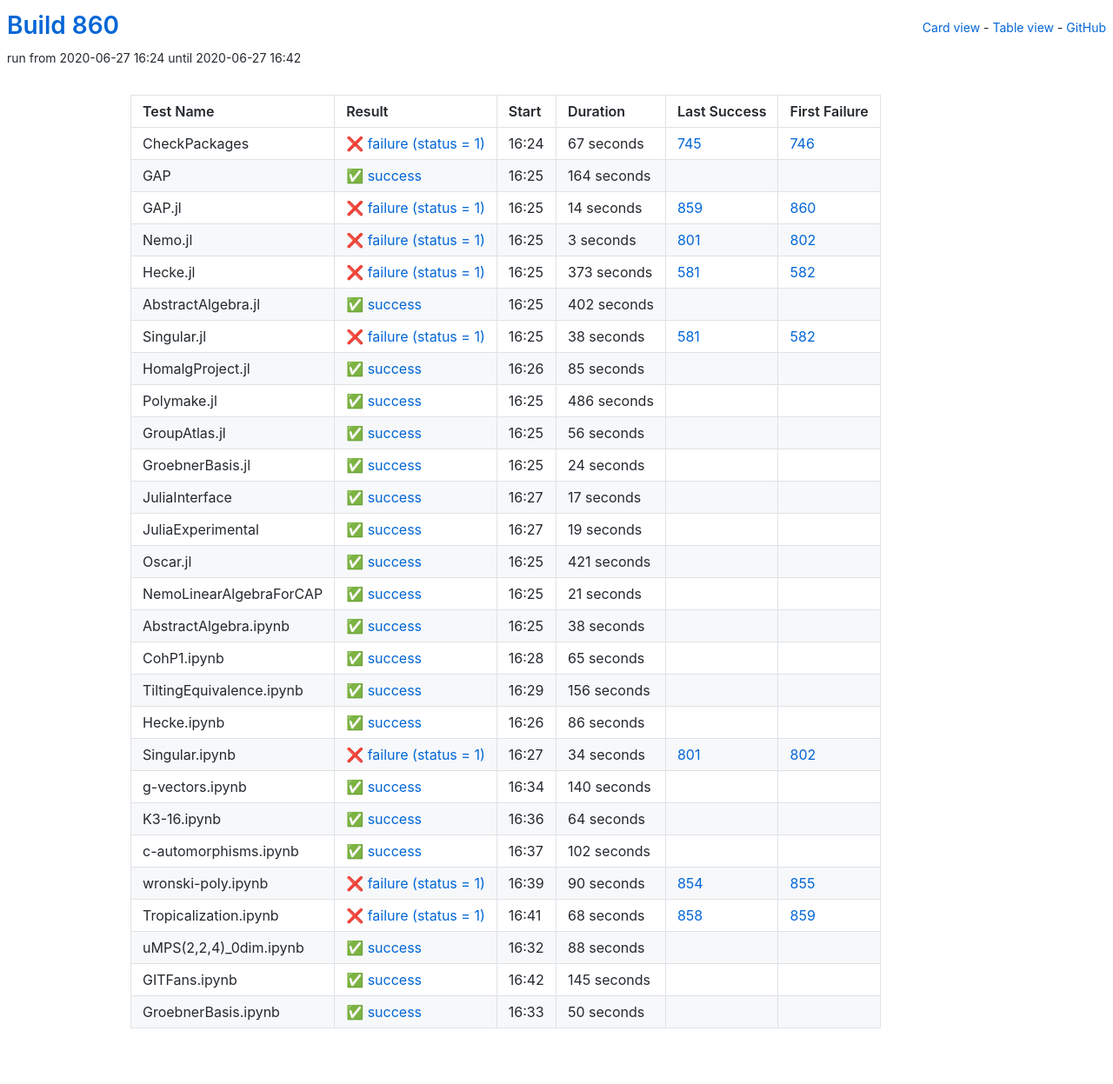
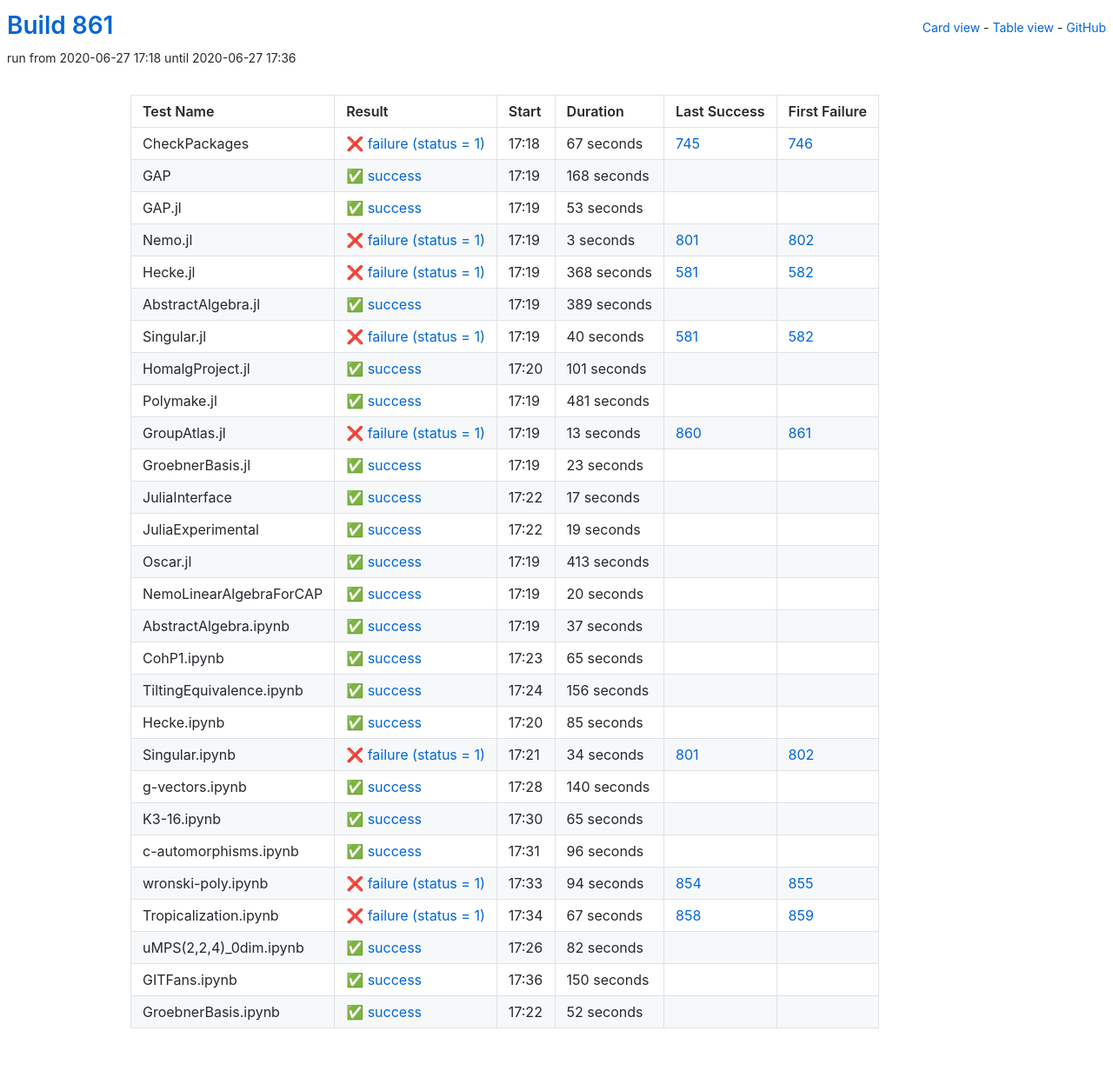
Before and after one commit to oscar-system/oscar-ci-status-1.4, a Jekyll site: the page built from table.html, in a window 1280 px wide. Shown: the whole page at 87% size. Built offline with Jekyll 4.4.1, drawn with Linux system fonts in a browser that asks for light colours.

Commit message:
Build #861

```diff
--- a/_data/ci.yml
+++ b/_data/ci.yml
@@ -1,6 +1,6 @@
 ---
-build: 860
-build_url: https://oscarci.mathematik.uni-kl.de/job/oscar-julia-1.4/860/
+build: 861
+build_url: https://oscarci.mathematik.uni-kl.de/job/oscar-julia-1.4/861/
 job: oscar-julia-1.4
 organization: oscar-system
 repo: oscar-ci-status-1.4
@@ -8,8 +8,8 @@ repourl: https://github.com/oscar-system/oscar-ci-status-1.4
 tests:
 - name: CheckPackages
   id: checkpackages
-  log: https://oscarci.mathematik.uni-kl.de/job/oscar-julia-1.4/860/artifact/logs/build-860/CheckPackages.log
-  start: 2020-06-27 16:24
+  log: https://oscarci.mathematik.uni-kl.de/job/oscar-julia-1.4/861/artifact/logs/build-861/CheckPackages.log
+  start: 2020-06-27 17:18
   success: false
   exitcode: 1
   status: failure
@@ -20,32 +20,32 @@ tests:
   first_failure_url: https://oscarci.mathematik.uni-kl.de/job/oscar-julia-1.4/746/
 - name: GAP
   id: gap
-  log: https://oscarci.mathematik.uni-kl.de/job/oscar-julia-1.4/860/artifact/logs/build-860/GAP.log
-  start: 2020-06-27 16:25
+  log: https://oscarci.mathematik.uni-kl.de/job/oscar-julia-1.4/861/artifact/logs/build-861/GAP.log
+  start: 2020-06-27 17:19
   success: true
   exitcode: 0
   status: success
-  duration: 164
+  duration: 168
   last_success: false
   last_success_url:
   first_failure: false
   first_failure_url:
 - name: GAP.jl
   id: gap-jl
-  log: https://oscarci.mathematik.uni-kl.de/job/oscar-julia-1.4/860/artifact/logs/build-860/GAP.jl.log
-  start: 2020-06-27 16:25
-  success: false
-  exitcode: 1
-  status: failure
-  duration: 14
-  last_success: 859
-  last_success_url: https://oscarci.mathematik.uni-kl.de/job/oscar-julia-1.4/859/
-  first_failure: 860
-  first_failure_url: https://oscarci.mathematik.uni-kl.de/job/oscar-julia-1.4/860/
+  log: https://oscarci.mathematik.uni-kl.de/job/oscar-julia-1.4/861/artifact/logs/build-861/GAP.jl.log
+  start: 2020-06-27 17:19
+  success: true
+  exitcode: 0
+  status: success
+  duration: 53
+  last_success: false
+  last_success_url:
+  first_failure: false
+  first_failure_url:
 - name: Nemo.jl
   id: nemo-jl
-  log: https://oscarci.mathematik.uni-kl.de/job/oscar-julia-1.4/860/artifact/logs/build-860/Nemo.jl.log
-  start: 2020-06-27 16:25
+  log: https://oscarci.mathematik.uni-kl.de/job/oscar-julia-1.4/861/artifact/logs/build-861/Nemo.jl.log
+  start: 2020-06-27 17:19
   success: false
   exitcode: 1
   status: failure
@@ -56,92 +56,92 @@ tests:
   first_failure_url: https://oscarci.mathematik.uni-kl.de/job/oscar-julia-1.4/802/
 - name: Hecke.jl
   id: hecke-jl
-  log: https://oscarci.mathematik.uni-kl.de/job/oscar-julia-1.4/860/artifact/logs/build-860/Hecke.jl.log
-  start: 2020-06-27 16:25
+  log: https://oscarci.mathematik.uni-kl.de/job/oscar-julia-1.4/861/artifact/logs/build-861/Hecke.jl.log
+  start: 2020-06-27 17:19
   success: false
   exitcode: 1
   status: failure
-  duration: 373
+  duration: 368
   last_success: 581
   last_success_url: https://oscarci.mathematik.uni-kl.de/job/oscar-julia-1.4/581/
   first_failure: 582
   first_failure_url: https://oscarci.mathematik.uni-kl.de/job/oscar-julia-1.4/582/
 - name: AbstractAlgebra.jl
   id: abstractalgebra-jl
-  log: https://oscarci.mathematik.uni-kl.de/job/oscar-julia-1.4/860/artifact/logs/build-860/AbstractAlgebra.jl.log
-  start: 2020-06-27 16:25
+  log: https://oscarci.mathematik.uni-kl.de/job/oscar-julia-1.4/861/artifact/logs/build-861/AbstractAlgebra.jl.log
+  start: 2020-06-27 17:19
   success: true
   exitcode: 0
   status: success
-  duration: 402
+  duration: 389
   last_success: false
   last_success_url:
   first_failure: false
   first_failure_url:
 - name: Singular.jl
   id: singular-jl
-  log: https://oscarci.mathematik.uni-kl.de/job/oscar-julia-1.4/860/artifact/logs/build-860/Singular.jl.log
-  start: 2020-06-27 16:25
+  log: https://oscarci.mathematik.uni-kl.de/job/oscar-julia-1.4/861/artifact/logs/build-861/Singular.jl.log
+  start: 2020-06-27 17:19
   success: false
   exitcode: 1
   status: failure
-  duration: 38
+  duration: 40
   last_success: 581
   last_success_url: https://oscarci.mathematik.uni-kl.de/job/oscar-julia-1.4/581/
   first_failure: 582
   first_failure_url: https://oscarci.mathematik.uni-kl.de/job/oscar-julia-1.4/582/
 - name: HomalgProject.jl
   id: homalgproject-jl
-  log: https://oscarci.mathematik.uni-kl.de/job/oscar-julia-1.4/860/artifact/logs/build-860/HomalgProject.jl.log
-  start: 2020-06-27 16:26
+  log: https://oscarci.mathematik.uni-kl.de/job/oscar-julia-1.4/861/artifact/logs/build-861/HomalgProject.jl.log
+  start: 2020-06-27 17:20
   success: true
   exitcode: 0
   status: success
-  duration: 85
+  duration: 101
   last_success: false
   last_success_url:
   first_failure: false
   first_failure_url:
 - name: Polymake.jl
   id: polymake-jl
-  log: https://oscarci.mathematik.uni-kl.de/job/oscar-julia-1.4/860/artifact/logs/build-860/Polymake.jl.log
-  start: 2020-06-27 16:25
+  log: https://oscarci.mathematik.uni-kl.de/job/oscar-julia-1.4/861/artifact/logs/build-861/Polymake.jl.log
+  start: 2020-06-27 17:19
   success: true
   exitcode: 0
   status: success
-  duration: 486
+  duration: 481
   last_success: false
   last_success_url:
   first_failure: false
   first_failure_url:
 - name: GroupAtlas.jl
   id: groupatlas-jl
-  log: https://oscarci.mathematik.uni-kl.de/job/oscar-julia-1.4/860/artifact/logs/build-860/GroupAtlas.jl.log
-  start: 2020-06-27 16:25
+  log: https://oscarci.mathematik.uni-kl.de/job/oscar-julia-1.4/861/artifact/logs/build-861/GroupAtlas.jl.log
+  start: 2020-06-27 17:19
+  success: false
+  exitcode: 1
+  status: failure
+  duration: 13
+  last_success: 860
+  last_success_url: https://oscarci.mathematik.uni-kl.de/job/oscar-julia-1.4/860/
+  first_failure: 861
+  first_failure_url: https://oscarci.mathematik.uni-kl.de/job/oscar-julia-1.4/861/
+- name: GroebnerBasis.jl
+  id: groebnerbasis-jl
+  log: https://oscarci.mathematik.uni-kl.de/job/oscar-julia-1.4/861/artifact/logs/build-861/GroebnerBasis.jl.log
+  start: 2020-06-27 17:19
   success: true
   exitcode: 0
   status: success
-  duration: 56
-  last_success: false
-  last_success_url:
-  first_failure: false
-  first_failure_url:
-- name: GroebnerBasis.jl
-  id: groebnerbasis-jl
-  log: https://oscarci.mathematik.uni-kl.de/job/oscar-julia-1.4/860/artifact/logs/build-860/GroebnerBasis.jl.log
-  start: 2020-06-27 16:25
-  success: true
-  exitcode: 0
-  status: success
-  duration: 24
+  duration: 23
   last_success: false
   last_success_url:
   first_failure: false
   first_failure_url:
 - name: JuliaInterface
   id: juliainterface
-  log: https://oscarci.mathematik.uni-kl.de/job/oscar-julia-1.4/860/artifact/logs/build-860/JuliaInterface.log
-  start: 2020-06-27 16:27
+  log: https://oscarci.mathematik.uni-kl.de/job/oscar-julia-1.4/861/artifact/logs/build-861/JuliaInterface.log
+  start: 2020-06-27 17:22
   success: true
   exitcode: 0
   status: success
@@ -152,8 +152,8 @@ tests:
   first_failure_url:
 - name: JuliaExperimental
   id: juliaexperimental
-  log: https://oscarci.mathematik.uni-kl.de/job/oscar-julia-1.4/860/artifact/logs/build-860/JuliaExperimental.log
-  start: 2020-06-27 16:27
+  log: https://oscarci.mathematik.uni-kl.de/job/oscar-julia-1.4/861/artifact/logs/build-861/JuliaExperimental.log
+  start: 2020-06-27 17:22
   success: true
   exitcode: 0
   status: success
@@ -164,44 +164,44 @@ tests:
   first_failure_url:
 - name: Oscar.jl
   id: oscar-jl
-  log: https://oscarci.mathematik.uni-kl.de/job/oscar-julia-1.4/860/artifact/logs/build-860/Oscar.jl.log
-  start: 2020-06-27 16:25
+  log: https://oscarci.mathematik.uni-kl.de/job/oscar-julia-1.4/861/artifact/logs/build-861/Oscar.jl.log
+  start: 2020-06-27 17:19
   success: true
   exitcode: 0
   status: success
-  duration: 421
+  duration: 413
   last_success: false
   last_success_url:
   first_failure: false
   first_failure_url:
 - name: NemoLinearAlgebraForCAP
   id: nemolinearalgebraforcap
-  log: https://oscarci.mathematik.uni-kl.de/job/oscar-julia-1.4/860/artifact/logs/build-860/NemoLinearAlgebraForCAP.log
-  start: 2020-06-27 16:25
+  log: https://oscarci.mathematik.uni-kl.de/job/oscar-julia-1.4/861/artifact/logs/build-861/NemoLinearAlgebraForCAP.log
+  start: 2020-06-27 17:19
   success: true
   exitcode: 0
   status: success
-  duration: 21
+  duration: 20
   last_success: false
   last_success_url:
   first_failure: false
   first_failure_url:
 - name: AbstractAlgebra.ipynb
   id: abstractalgebra-ipynb
-  log: https://oscarci.mathematik.uni-kl.de/job/oscar-julia-1.4/860/artifact/logs/build-860/AbstractAlgebra.ipynb.log
-  start: 2020-06-27 16:25
+  log: https://oscarci.mathematik.uni-kl.de/job/oscar-julia-1.4/861/artifact/logs/build-861/AbstractAlgebra.ipynb.log
+  start: 2020-06-27 17:19
   success: true
   exitcode: 0
   status: success
-  duration: 38
+  duration: 37
   last_success: false
   last_success_url:
   first_failure: false
   first_failure_url:
 - name: CohP1.ipynb
   id: cohp1-ipynb
-  log: https://oscarci.mathematik.uni-kl.de/job/oscar-julia-1.4/860/artifact/logs/build-860/CohP1.ipynb.log
-  start: 2020-06-27 16:28
+  log: https://oscarci.mathematik.uni-kl.de/job/oscar-julia-1.4/861/artifact/logs/build-861/CohP1.ipynb.log
+  start: 2020-06-27 17:23
   success: true
   exitcode: 0
   status: success
@@ -212,8 +212,8 @@ tests:
   first_failure_url:
 - name: TiltingEquivalence.ipynb
   id: tiltingequivalence-ipynb
-  log: https://oscarci.mathematik.uni-kl.de/job/oscar-julia-1.4/860/artifact/logs/build-860/TiltingEquivalence.ipynb.log
-  start: 2020-06-27 16:29
+  log: https://oscarci.mathematik.uni-kl.de/job/oscar-julia-1.4/861/artifact/logs/build-861/TiltingEquivalence.ipynb.log
+  start: 2020-06-27 17:24
   success: true
   exitcode: 0
   status: success
@@ -224,20 +224,20 @@ tests:
   first_failure_url:
 - name: Hecke.ipynb
   id: hecke-ipynb
-  log: https://oscarci.mathematik.uni-kl.de/job/oscar-julia-1.4/860/artifact/logs/build-860/Hecke.ipynb.log
-  start: 2020-06-27 16:26
+  log: https://oscarci.mathematik.uni-kl.de/job/oscar-julia-1.4/861/artifact/logs/build-861/Hecke.ipynb.log
+  start: 2020-06-27 17:20
   success: true
   exitcode: 0
   status: success
-  duration: 86
+  duration: 85
   last_success: false
   last_success_url:
   first_failure: false
   first_failure_url:
 - name: Singular.ipynb
   id: singular-ipynb
-  log: https://oscarci.mathematik.uni-kl.de/job/oscar-julia-1.4/860/artifact/logs/build-860/Singular.ipynb.log
-  start: 2020-06-27 16:27
+  log: https://oscarci.mathematik.uni-kl.de/job/oscar-julia-1.4/861/artifact/logs/build-861/Singular.ipynb.log
+  start: 2020-06-27 17:21
   success: false
   exitcode: 1
   status: failure
@@ -248,8 +248,8 @@ tests:
   first_failure_url: https://oscarci.mathematik.uni-kl.de/job/oscar-julia-1.4/802/
 - name: g-vectors.ipynb
   id: g-vectors-ipynb
-  log: https://oscarci.mathematik.uni-kl.de/job/oscar-julia-1.4/860/artifact/logs/build-860/g-vectors.ipynb.log
-  start: 2020-06-27 16:34
+  log: https://oscarci.mathematik.uni-kl.de/job/oscar-julia-1.4/861/artifact/logs/build-861/g-vectors.ipynb.log
+  start: 2020-06-27 17:28
   success: true
   exitcode: 0
   status: success
@@ -260,84 +260,84 @@ tests:
   first_failure_url:
 - name: K3-16.ipynb
   id: k3-16-ipynb
-  log: https://oscarci.mathematik.uni-kl.de/job/oscar-julia-1.4/860/artifact/logs/build-860/K3-16.ipynb.log
-  start: 2020-06-27 16:36
+  log: https://oscarci.mathematik.uni-kl.de/job/oscar-julia-1.4/861/artifact/logs/build-861/K3-16.ipynb.log
+  start: 2020-06-27 17:30
   success: true
   exitcode: 0
   status: success
-  duration: 64
+  duration: 65
   last_success: false
   last_success_url:
   first_failure: false
   first_failure_url:
 - name: c-automorphisms.ipynb
   id: c-automorphisms-ipynb
-  log: https://oscarci.mathematik.uni-kl.de/job/oscar-julia-1.4/860/artifact/logs/build-860/c-automorphisms.ipynb.log
-  start: 2020-06-27 16:37
+  log: https://oscarci.mathematik.uni-kl.de/job/oscar-julia-1.4/861/artifact/logs/build-861/c-automorphisms.ipynb.log
+  start: 2020-06-27 17:31
   success: true
   exitcode: 0
   status: success
-  duration: 102
+  duration: 96
   last_success: false
   last_success_url:
   first_failure: false
   first_failure_url:
 - name: wronski-poly.ipynb
   id: wronski-poly-ipynb
-  log: https://oscarci.mathematik.uni-kl.de/job/oscar-julia-1.4/860/artifact/logs/build-860/wronski-poly.ipynb.log
-  start: 2020-06-27 16:39
+  log: https://oscarci.mathematik.uni-kl.de/job/oscar-julia-1.4/861/artifact/logs/build-861/wronski-poly.ipynb.log
+  start: 2020-06-27 17:33
   success: false
   exitcode: 1
   status: failure
-  duration: 90
+  duration: 94
   last_success: 854
   last_success_url: https://oscarci.mathematik.uni-kl.de/job/oscar-julia-1.4/854/
   first_failure: 855
   first_failure_url: https://oscarci.mathematik.uni-kl.de/job/oscar-julia-1.4/855/
 - name: Tropicalization.ipynb
   id: tropicalization-ipynb
-  log: https://oscarci.mathematik.uni-kl.de/job/oscar-julia-1.4/860/artifact/logs/build-860/Tropicalization.ipynb.log
-  start: 2020-06-27 16:41
+  log: https://oscarci.mathematik.uni-kl.de/job/oscar-julia-1.4/861/artifact/logs/build-861/Tropicalization.ipynb.log
+  start: 2020-06-27 17:34
   success: false
   exitcode: 1
   status: failure
-  duration: 68
+  duration: 67
   last_success: 858
   last_success_url: https://oscarci.mathematik.uni-kl.de/job/oscar-julia-1.4/858/
   first_failure: 859
   first_failure_url: https://oscarci.mathematik.uni-kl.de/job/oscar-julia-1.4/859/
 - name: uMPS(2,2,4)_0dim.ipynb
   id: umps-2-2-4-0dim-ipynb
-  log: https://oscarci.mathematik.uni-kl.de/job/oscar-julia-1.4/860/artifact/logs/build-860/uMPS-2-2-4-_0dim.ipynb.log
-  start: 2020-06-27 16:32
+  log: https://oscarci.mathematik.uni-kl.de/job/oscar-julia-1.4/861/artifact/logs/build-861/uMPS-2-2-4-_0dim.ipynb.log
+  start: 2020-06-27 17:26
   success: true
   exitcode: 0
   status: success
-  duration: 88
+  duration: 82
   last_success: false
   last_success_url:
   first_failure: false
   first_failure_url:
 - name: GITFans.ipynb
   id: gitfans-ipynb
-  log: https://oscarci.mathematik.uni-kl.de/job/oscar-julia-1.4/860/artifact/logs/build-860/GITFans.ipynb.log
-  start: 2020-06-27 16:42
+  log: https://oscarci.mathematik.uni-kl.de/job/oscar-julia-1.4/861/artifact/logs/build-861/GITFans.ipynb.log
+  start: 2020-06-27 17:36
   success: true
   exitcode: 0
   status: success
-  duration: 145
+  duration: 150
   last_success: false
   last_success_url:
   first_failure: false
   first_failure_url:
 - name: GroebnerBasis.ipynb
   id: groebnerbasis-ipynb
-  log: https://oscarci.mathematik.uni-kl.de/job/oscar-julia-1.4/860/artifact/logs/build-860/GroebnerBasis.ipynb.log
-  start: 2020-06-27 16:33
+  log: https://oscarci.mathematik.uni-kl.de/job/oscar-julia-1.4/861/artifact/logs/build-861/GroebnerBasis.ipynb.log
+  start: 2020-06-27 17:22
   success: true
   exitcode: 0
   status: success
-  duration: 50
+  duration: 52
   last_success: false
   last_success_url:
   first_failure: false
```
Also changed, not shown: README.md.
